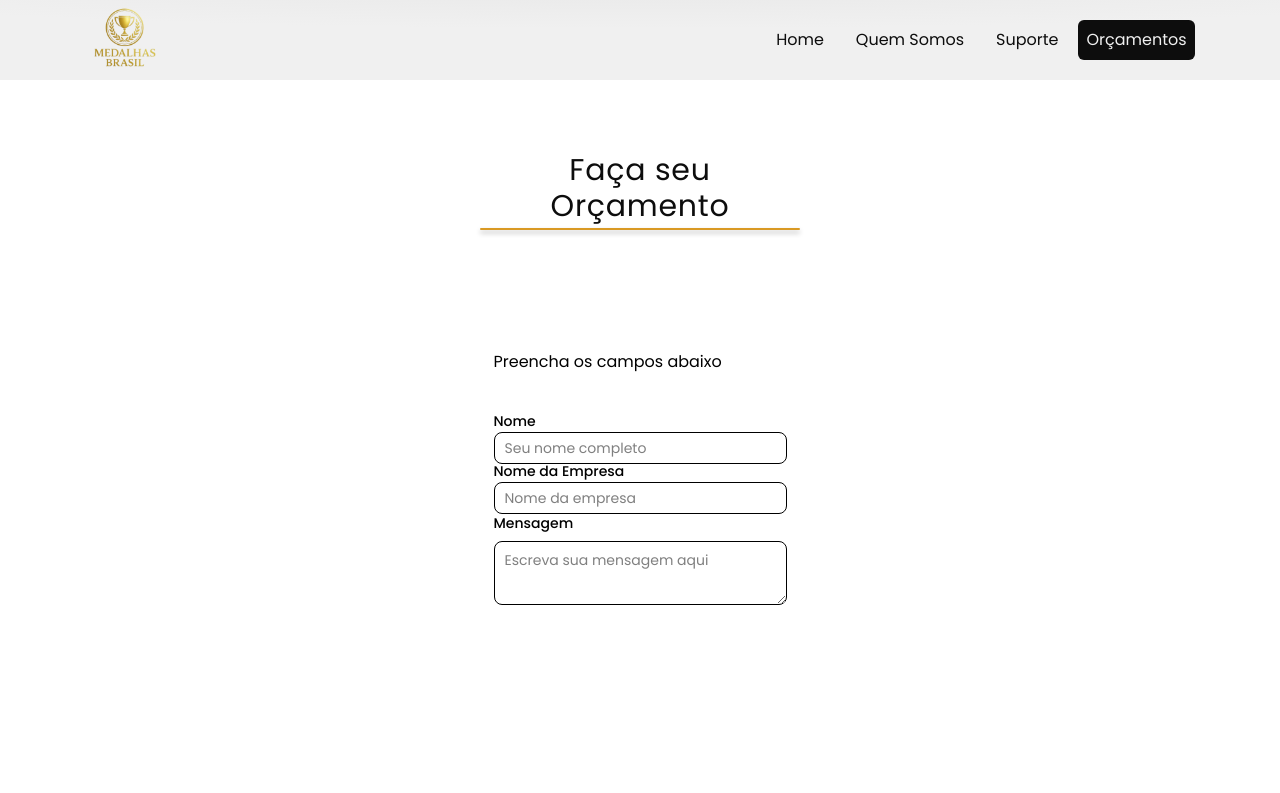
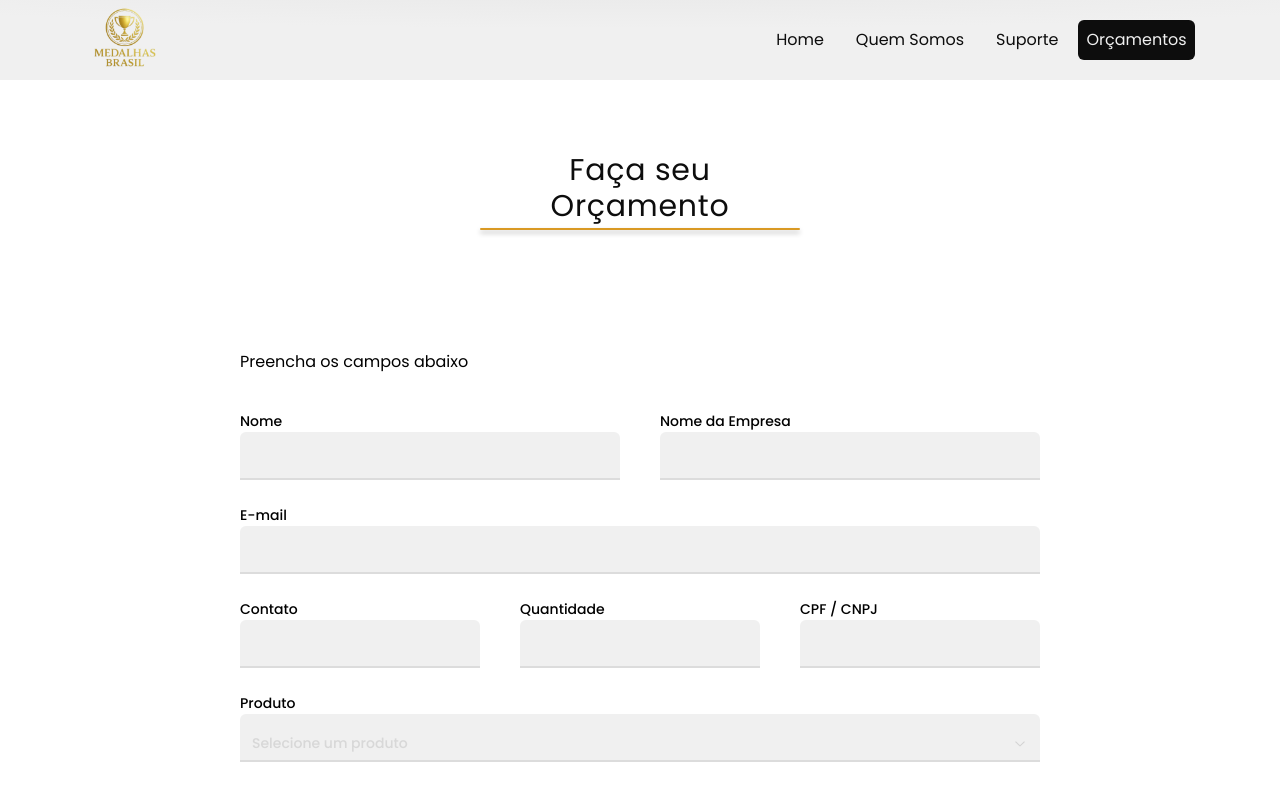
Before and after one commit to Equipe-NextSolve/medalhas-brasil, a Next.js app: page /budget in a window 1280 px wide. Shown: the top 793 px of the page. Built offline with nearby package versions, Linux system fonts and the light colour scheme.

Commit message:
inputs estilizados

```diff
--- a/src/components/Budget/FormBudget.jsx
+++ b/src/components/Budget/FormBudget.jsx
@@ -25,34 +25,132 @@ export default function FormBudget() {
         dataEvento: '',
         mensagem: ''
     })
+
+    function handleChange(e) {
+        const {name, value} = e.target
+        setFormData((prev) => ({...prev, [name]: value}))
+    }
+
+    function handleSelectChange(value) {
+        setFormData((prev)=> ({...prev, produto: value}))
+    }
+
+    function handleSubmit(e) {
+        e.preventDefault()
+        console.log(formData)
+    }
+
     return (
-        <div className='flex flex-col gap-10'>
+        <div className='flex flex-col gap-10 w-full max-w-200'>
             <h2>Preencha os campos abaixo</h2>
-            <form action="">
-                <div className="space-y-1">
+            <form action="" className='flex flex-col gap-7'>
+                <div className='flex w-full gap-10'>
+                    <div className="space-y-1 w-full">
                         <Label htmlFor="nome">Nome</Label>
                         <Input
                         id="nome"
                         name="nome"
                         placeholder="Seu nome completo"
                         value={formData.nome}
-                    // onChange={handleChange}
+                        onChange={handleChange}
                         />
                     </div>
-                <div className="space-y-1">
+                    <div className="space-y-1 w-full">
                         <Label htmlFor="nomeEmpresa">Nome da Empresa</Label>
                         <Input
                         id="nomeEmpresa"
                         name="nomeEmpresa"
                         placeholder="Nome da empresa"
                         value={formData.nomeEmpresa}
-                    // onChange={handleChange}
+                        onChange={handleChange}
                         />
                     </div>
-                <Field>
-                    <FieldLabel htmlFor="textarea-message">Mensagem</FieldLabel>
-                    <Textarea placeholder="Escreva sua mensagem aqui"/>
-                </Field>
+                </div>
+                <div className="space-y-1">
+                    <Label htmlFor="email">E-mail</Label>
+                    <Input
+                    id="email"
+                    name="email"
+                    type="email"
+                    placeholder="email@exemplo.com"
+                    value={formData.email}
+                    onChange={handleChange}
+                    />
+                </div>
+                <div className='flex w-full gap-10'>
+                    <div className="space-y-1 w-full">
+                        <Label htmlFor="contato ">Contato</Label>
+                        <Input
+                        id="contato"
+                        name="contato"
+                        placeholder="(00) 00000-0000"
+                        value={formData.contato}
+                        onChange={handleChange}
+                        />
+                    </div>
+                    <div className="space-y-1 w-full">
+                        <Label htmlFor="quantidade ">Quantidade</Label>
+                        <Input
+                        id="quantidade"
+                        name="quantidade"
+                        type="number"
+                        placeholder="Ex: 100"
+                        value={formData.quantidade}
+                        onChange={handleChange}
+                        />
+                    </div>
+
+                    <div className="space-y-1 w-full">
+                        <Label htmlFor="cpfCnpj ">CPF / CNPJ</Label>
+                        <Input
+                        id="cpfCnpj"
+                        name="cpfCnpj"
+                        placeholder="000.000.000-00"
+                        value={formData.cpfCnpj}
+                        onChange={handleChange}
+                        />
+                    </div>
+                </div>
+
+                <div className="space-y-1">
+                    <Label htmlFor="produto">Produto</Label>
+                    <Select onValueChange={handleSelectChange} value={formData.produto}>
+                    <SelectTrigger id="produto">
+                        <SelectValue placeholder="Selecione um produto" />
+                    </SelectTrigger>
+                    <SelectContent>
+                        <SelectItem value="produto-a">Produto A</SelectItem>
+                        <SelectItem value="produto-b">Produto B</SelectItem>
+                        <SelectItem value="produto-c">Produto C</SelectItem>
+                    </SelectContent>
+                    </Select>
+                </div>
+                <div className="space-y-1">
+                    <Label htmlFor="dataEvento">Data do Evento</Label>
+                    <Input
+                    id="dataEvento"
+                    name="dataEvento"
+                    type="date"
+                    value={formData.dataEvento}
+                    onChange={handleChange}
+                    />
+                </div>
+                <div className="space-y-1">
+                <Label htmlFor="mensagem">Mensagem</Label>
+                <Textarea
+                    id="mensagem"
+                    name="mensagem"
+                    placeholder="Descreva sua necessidade..."
+                    rows={4}
+                    value={formData.mensagem}
+                    onChange={handleChange}
+                />
+                </div>
+
+                <Button type="submit" className="w-full">
+                    Enviar Orçamento
+                </Button>
+
             </form>
         </div>
     )
--- a/src/components/ui/input.jsx
+++ b/src/components/ui/input.jsx
@@ -4,15 +4,26 @@ import { cn } from "@/lib/utils"
 
 function Input({ className, type, ...props }) {
   return (
+    <div className="relative w-full group">
       <input
         type={type}
         data-slot="input"
         className={cn(
-        "dark:bg-input/30 border-input focus-visible:border-ring focus-visible:ring-ring/50 aria-invalid:ring-destructive/20 dark:aria-invalid:ring-destructive/40 aria-invalid:border-destructive dark:aria-invalid:border-destructive/50 disabled:bg-input/50 dark:disabled:bg-input/80 h-8 rounded-lg border bg-transparent px-2.5 py-1 text-base transition-colors file:h-6 file:text-sm file:font-medium focus-visible:ring-3 aria-invalid:ring-3 md:text-sm w-full min-w-0 outline-none file:inline-flex file:border-0 file:bg-transparent file:text-foreground placeholder:text-muted-foreground disabled:pointer-events-none disabled:cursor-not-allowed disabled:opacity-50",
+          "peer w-full min-w-0 outline-none",
+          "h-12 rounded-t-md px-3 pt-4 pb-1",
+          "text-sm font-medium text-black placeholder:text-transparent",
+          "bg-white border-0 border-b-2 border-gray/40",
+          "transition-all duration-200 ease-in-out",
+          "focus:border-yellow",
+          "disabled:opacity-40 disabled:cursor-not-allowed disabled:pointer-events-none",
+          "file:border-0 file:bg-transparent file:text-sm file:font-medium file:text-black",
           className
         )}
         {...props}
       />
+      {/* Animated bottom border */}
+      <span className="absolute bottom-0 left-0 h-[2px] w-0 bg-yellow transition-all duration-300 peer-focus:w-full" />
+    </div>
   )
 }
 
--- a/src/components/ui/select.jsx
+++ b/src/components/ui/select.jsx
@@ -2,20 +2,14 @@
 
 import * as React from "react"
 import { Select as SelectPrimitive } from "radix-ui"
-
 import { cn } from "@/lib/utils"
 import { RxChevronDown, RxChevronUp, RxCheck } from "react-icons/rx"
 
-function Select({
-  ...props
-}) {
+function Select({ ...props }) {
   return <SelectPrimitive.Root data-slot="select" {...props} />
 }
 
-function SelectGroup({
-  className,
-  ...props
-}) {
+function SelectGroup({ className, ...props }) {
   return (
     <SelectPrimitive.Group
       data-slot="select-group"
@@ -25,60 +19,62 @@ function SelectGroup({
   )
 }
 
-function SelectValue({
-  ...props
-}) {
+function SelectValue({ ...props }) {
   return <SelectPrimitive.Value data-slot="select-value" {...props} />
 }
 
-function SelectTrigger({
-  className,
-  size = "default",
-  children,
-  ...props
-}) {
+function SelectTrigger({ className, children, ...props }) {
   return (
+    <div className="relative w-full group">
       <SelectPrimitive.Trigger
         data-slot="select-trigger"
-      data-size={size}
         className={cn(
-        "border-input data-placeholder:text-muted-foreground dark:bg-input/30 dark:hover:bg-input/50 focus-visible:border-ring focus-visible:ring-ring/50 aria-invalid:ring-destructive/20 dark:aria-invalid:ring-destructive/40 aria-invalid:border-destructive dark:aria-invalid:border-destructive/50 gap-1.5 rounded-lg border bg-transparent py-2 pr-2 pl-2.5 text-sm transition-colors select-none focus-visible:ring-3 aria-invalid:ring-3 data-[size=default]:h-8 data-[size=sm]:h-7 data-[size=sm]:rounded-[min(var(--radius-md),10px)] *:data-[slot=select-value]:gap-1.5 [&_svg:not([class*='size-'])]:size-4 flex w-fit items-center justify-between whitespace-nowrap outline-none disabled:cursor-not-allowed disabled:opacity-50 *:data-[slot=select-value]:line-clamp-1 *:data-[slot=select-value]:flex *:data-[slot=select-value]:items-center [&_svg]:pointer-events-none [&_svg]:shrink-0",
+          "peer w-full outline-none",
+          "h-12 rounded-t-md px-3 pt-4 pb-1",
+          "text-sm font-medium text-black",
+          "bg-white border-0 border-b-2 border-gray/40",
+          "transition-all duration-200 ease-in-out",
+          "data-[state=open]:border-yellow",
+          "flex items-center justify-between whitespace-nowrap select-none",
+          "disabled:cursor-not-allowed disabled:opacity-40",
+          "data-placeholder:text-gray/50",
           className
         )}
         {...props}
       >
         {children}
         <SelectPrimitive.Icon asChild>
-        <RxChevronDown className="text-muted-foreground size-4 pointer-events-none" />
+          <RxChevronDown className="size-4 text-gray/60 shrink-0 pointer-events-none transition-transform duration-200 data-[state=open]:rotate-180" />
         </SelectPrimitive.Icon>
       </SelectPrimitive.Trigger>
+      <span className="absolute bottom-0 left-0 h-[2px] w-0 bg-yellow transition-all duration-300 peer-data-[state=open]:w-full" />
+    </div>
   )
 }
 
-function SelectContent({
-  className,
-  children,
-  position = "item-aligned",
-  align = "center",
-  ...props
-}) {
+function SelectContent({ className, children, position = "popper", align = "center", ...props }) {
   return (
     <SelectPrimitive.Portal>
       <SelectPrimitive.Content
         data-slot="select-content"
-        data-align-trigger={position === "item-aligned"}
-        className={cn("bg-popover text-popover-foreground data-open:animate-in data-closed:animate-out data-closed:fade-out-0 data-open:fade-in-0 data-closed:zoom-out-95 data-open:zoom-in-95 data-[side=bottom]:slide-in-from-top-2 data-[side=left]:slide-in-from-right-2 data-[side=right]:slide-in-from-left-2 data-[side=top]:slide-in-from-bottom-2 ring-foreground/10 min-w-36 rounded-lg shadow-md ring-1 duration-100 relative z-50 max-h-(--radix-select-content-available-height) origin-(--radix-select-content-transform-origin) overflow-x-hidden overflow-y-auto data-[align-trigger=true]:animate-none", position ==="popper"&&"data-[side=bottom]:translate-y-1 data-[side=left]:-translate-x-1 data-[side=right]:translate-x-1 data-[side=top]:-translate-y-1", className )}
+        className={cn(
+          "bg-white text-black shadow-lg ring-1 ring-black/5",
+          "rounded-b-md min-w-36 relative z-50",
+          "max-h-(--radix-select-content-available-height) overflow-x-hidden overflow-y-auto",
+          "data-open:animate-in data-closed:animate-out",
+          "data-closed:fade-out-0 data-open:fade-in-0",
+          "data-closed:zoom-out-95 data-open:zoom-in-95",
+          "duration-100 origin-(--radix-select-content-transform-origin)",
+          position === "popper" && "data-[side=bottom]:translate-y-1",
+          className
+        )}
         position={position}
         align={align}
         {...props}
       >
         <SelectScrollUpButton />
         <SelectPrimitive.Viewport
-          data-position={position}
-          className={cn(
-            "data-[position=popper]:h-(--radix-select-trigger-height) data-[position=popper]:w-full data-[position=popper]:min-w-(--radix-select-trigger-width)",
-            position === "popper" && ""
-          )}
+          className="p-1"
         >
           {children}
         </SelectPrimitive.Viewport>
@@ -88,36 +84,33 @@ function SelectContent({
   )
 }
 
-function SelectLabel({
-  className,
-  ...props
-}) {
+function SelectLabel({ className, ...props }) {
   return (
     <SelectPrimitive.Label
       data-slot="select-label"
-      className={cn("text-muted-foreground px-1.5 py-1 text-xs", className)}
+      className={cn("text-gray px-1.5 py-1 text-xs font-semibold uppercase tracking-wide", className)}
       {...props}
     />
   )
 }
 
-function SelectItem({
-  className,
-  children,
-  ...props
-}) {
+function SelectItem({ className, children, ...props }) {
   return (
     <SelectPrimitive.Item
       data-slot="select-item"
       className={cn(
-        "focus:bg-accent focus:text-accent-foreground not-data-[variant=destructive]:focus:**:text-accent-foreground gap-1.5 rounded-md py-1 pr-8 pl-1.5 text-sm [&_svg:not([class*='size-'])]:size-4 *:[span]:last:flex *:[span]:last:items-center *:[span]:last:gap-2 relative flex w-full cursor-default items-center outline-hidden select-none data-disabled:pointer-events-none data-disabled:opacity-50 [&_svg]:pointer-events-none [&_svg]:shrink-0",
+        "relative flex w-full cursor-default select-none items-center",
+        "rounded-md py-2 pr-8 pl-3 text-sm text-black outline-none",
+        "transition-colors duration-150",
+        "focus:bg-yellow/10 focus:text-black",
+        "data-disabled:pointer-events-none data-disabled:opacity-40",
         className
       )}
       {...props}
     >
       <span className="pointer-events-none absolute right-2 flex size-4 items-center justify-center">
         <SelectPrimitive.ItemIndicator>
-          <RxCheck className="pointer-events-none" />
+          <RxCheck className="size-3.5 text-yellow" />
         </SelectPrimitive.ItemIndicator>
       </span>
       <SelectPrimitive.ItemText>{children}</SelectPrimitive.ItemText>
@@ -125,47 +118,36 @@ function SelectItem({
   )
 }
 
-function SelectSeparator({
-  className,
-  ...props
-}) {
+function SelectSeparator({ className, ...props }) {
   return (
     <SelectPrimitive.Separator
       data-slot="select-separator"
-      className={cn("bg-border -mx-1 my-1 h-px pointer-events-none", className)}
+      className={cn("bg-gray/20 -mx-1 my-1 h-px pointer-events-none", className)}
       {...props}
     />
   )
 }
 
-function SelectScrollUpButton({
-  className,
-  ...props
-}) {
+function SelectScrollUpButton({ className, ...props }) {
   return (
     <SelectPrimitive.ScrollUpButton
       data-slot="select-scroll-up-button"
-      className={cn("bg-popover z-10 flex cursor-default items-center justify-center py-1 [&_svg:not([class*='size-'])]:size-4", className)}
+      className={cn("bg-white z-10 flex cursor-default items-center justify-center py-1", className)}
       {...props}
     >
-      <RxChevronUp
-      />
+      <RxChevronUp className="size-4 text-gray/60" />
     </SelectPrimitive.ScrollUpButton>
   )
 }
 
-function SelectScrollDownButton({
-  className,
-  ...props
-}) {
+function SelectScrollDownButton({ className, ...props }) {
   return (
     <SelectPrimitive.ScrollDownButton
       data-slot="select-scroll-down-button"
-      className={cn("bg-popover z-10 flex cursor-default items-center justify-center py-1 [&_svg:not([class*='size-'])]:size-4", className)}
+      className={cn("bg-white z-10 flex cursor-default items-center justify-center py-1", className)}
       {...props}
     >
-      <RxChevronDown
-      />
+      <RxChevronDown className="size-4 text-gray/60" />
     </SelectPrimitive.ScrollDownButton>
   )
 }
--- a/src/components/ui/textarea.jsx
+++ b/src/components/ui/textarea.jsx
@@ -4,14 +4,22 @@ import { cn } from "@/lib/utils"
 
 function Textarea({ className, ...props }) {
   return (
+    <div className="relative w-full group">
       <textarea
         data-slot="textarea"
         className={cn(
-        "border-input dark:bg-input/30 focus-visible:border-ring focus-visible:ring-ring/50 aria-invalid:ring-destructive/20 dark:aria-invalid:ring-destructive/40 aria-invalid:border-destructive dark:aria-invalid:border-destructive/50 disabled:bg-input/50 dark:disabled:bg-input/80 rounded-lg border bg-transparent px-2.5 py-2 text-base transition-colors focus-visible:ring-3 aria-invalid:ring-3 md:text-sm flex field-sizing-content min-h-16 w-full outline-none placeholder:text-muted-foreground disabled:cursor-not-allowed disabled:opacity-50",
+          "peer w-full min-w-0 outline-none resize-none",
+          "min-h-24 rounded-t-md px-3 pt-4 pb-2",
+          "text-sm font-medium text-black placeholder:text-transparent",
+          "bg-white border-0 border-b-2 border-gray/40",
+          "transition-all duration-200 ease-in-out",
+          "focus:border-yellow",
+          "disabled:opacity-40 disabled:cursor-not-allowed disabled:pointer-events-none",
           className
         )}
         {...props}
       />
+    </div>
   )
 }
 
```
Lines whose indentation alone changed are shown as unchanged.
